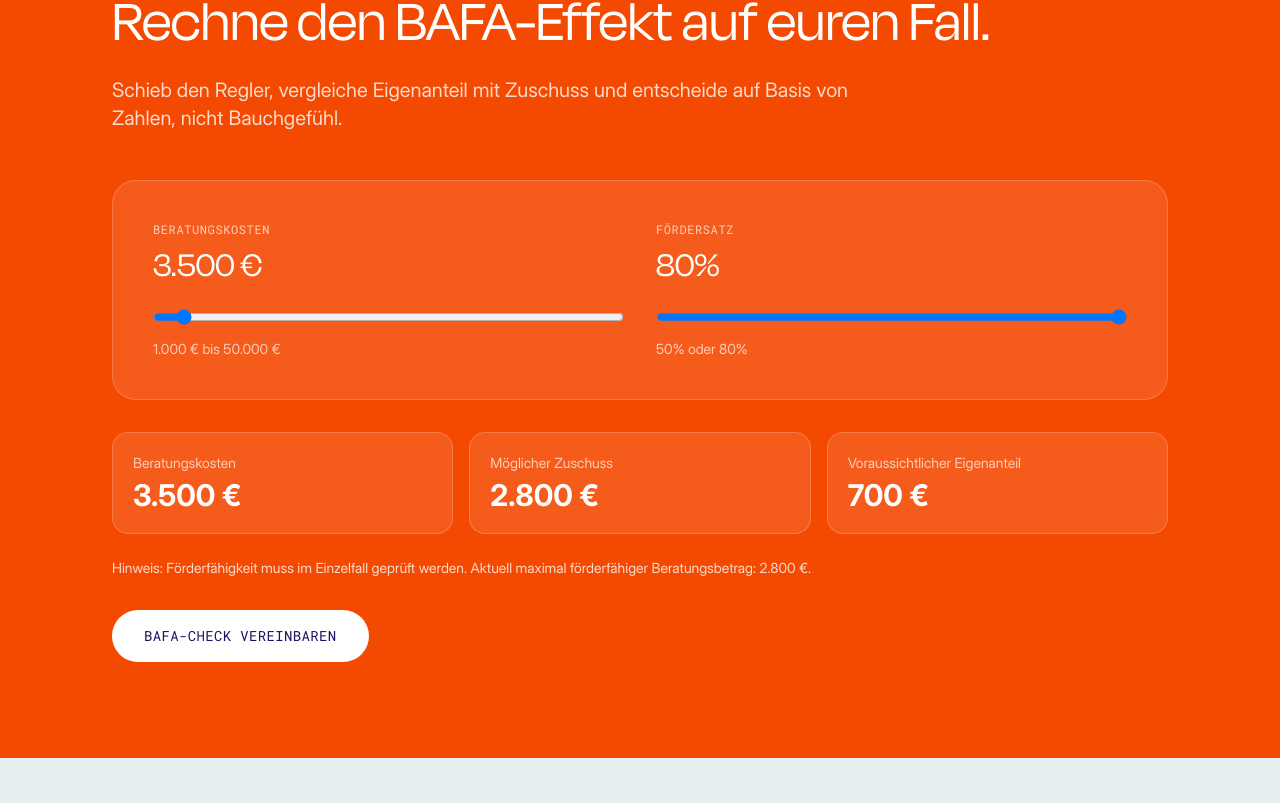
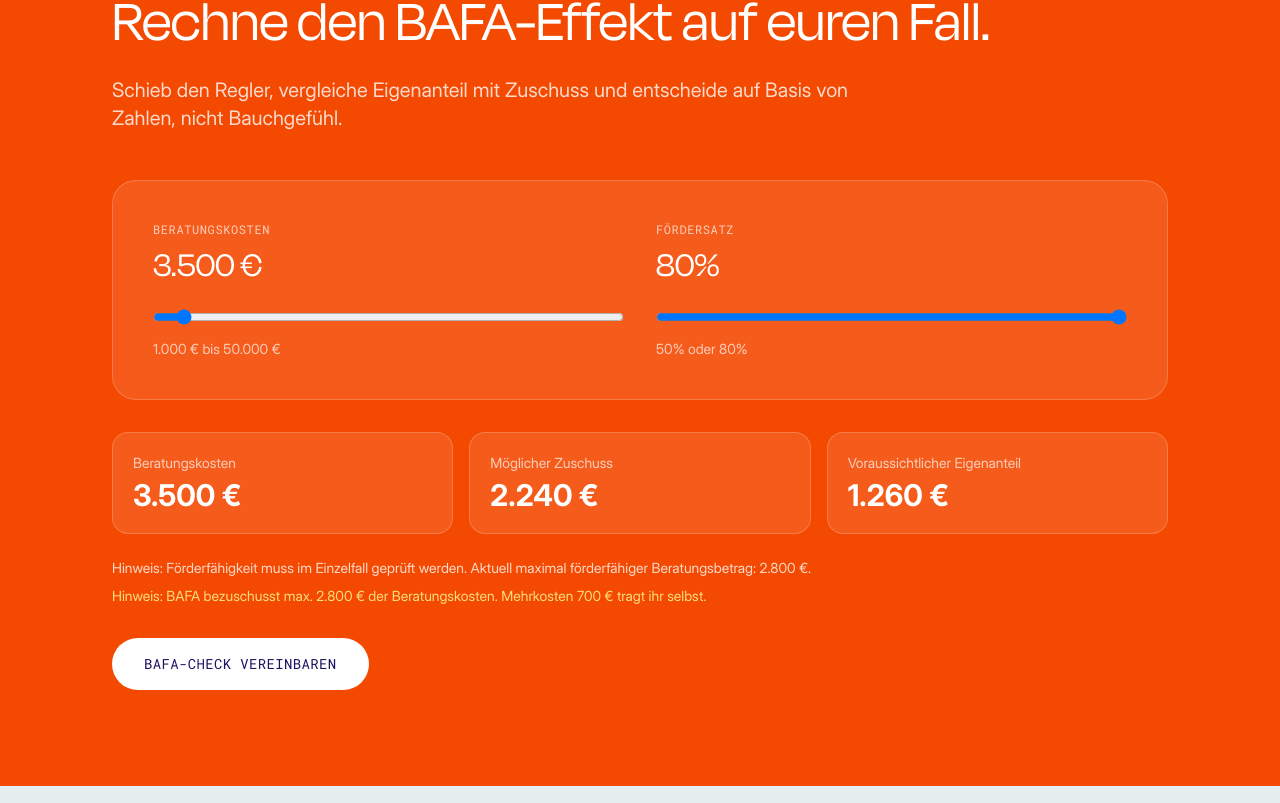
Before and after one commit to lukas-ebner/ebner, a Next.js app: page /bafa in a window 1280 px wide. Shown: the part 4989-5792 px from the top of the page. Built offline with nearby package versions, Linux system fonts and the light colour scheme; no server answers.

Commit message:
fix(bafa): cap foerderfaehige kosten at 2800 in calculator

```diff
--- a/components/slides/BafaCalculatorSlide.tsx
+++ b/components/slides/BafaCalculatorSlide.tsx
@@ -23,10 +23,11 @@
 
   const calc = useMemo(() => {
     const quote = foerdersatz / 100
-    const zuschuss = beratungskosten * quote
+    const maxFoerderfaehig = 2800
+    const foerderfaehigeKosten = Math.min(beratungskosten, maxFoerderfaehig)
+    const zuschuss = foerderfaehigeKosten * quote
     const eigenanteil = beratungskosten - zuschuss
-    const maxFoerderfaehig = 2800
-    return { zuschuss, eigenanteil, maxFoerderfaehig }
+    return { zuschuss, eigenanteil, maxFoerderfaehig, foerderfaehigeKosten }
   }, [beratungskosten, foerdersatz])
 
   return (
@@ -87,6 +88,11 @@
         <p className="mt-6 text-sm text-white/80">
           Hinweis: Förderfähigkeit muss im Einzelfall geprüft werden. Aktuell maximal förderfähiger Beratungsbetrag: {eur(calc.maxFoerderfaehig)}.
         </p>
+        {beratungskosten > calc.maxFoerderfaehig && (
+          <p className="mt-2 text-sm text-yellow-200/90">
+            Hinweis: BAFA bezuschusst max. {eur(calc.maxFoerderfaehig)} der Beratungskosten. Mehrkosten {eur(beratungskosten - calc.maxFoerderfaehig)} tragt ihr selbst.
+          </p>
+        )}
 
         {cta && (
           <Link href={cta.href} className="mt-8 inline-block rounded-full bg-white px-8 py-4 font-mono text-sm uppercase tracking-wide text-[#1B1464]">
```
